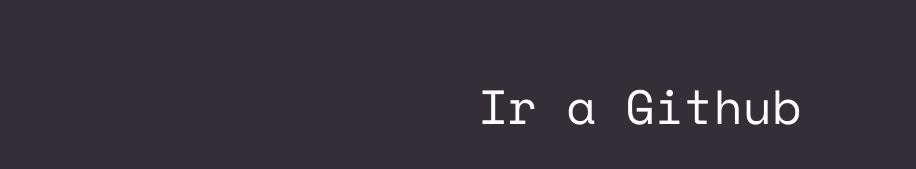
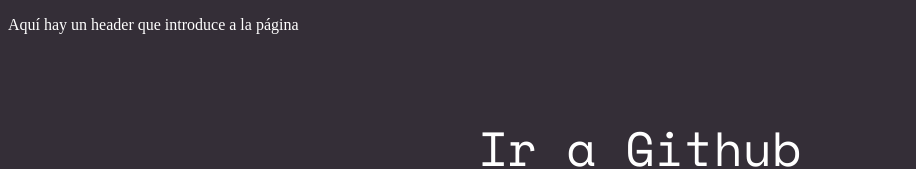
Before and after one commit to camiaravena/m2-s4-desafio-branching, a plain HTML site: page index.html in a window 1280 px wide. Shown: the top 169 px of the page, without its empty margins (0-916 px from the left). Drawn offline with nearby package versions, Linux system fonts and the light colour scheme.

Commit message:
se agrega el header

```diff
--- a/assets/css/style.css
+++ b/assets/css/style.css
@@ -1,3 +1,7 @@
+header {
+  color: white;
+}
+
 body {
   background: #342E37;
   }
--- a/index.html
+++ b/index.html
@@ -9,6 +9,9 @@
   <link href="https://fonts.googleapis.com/css?family=Open+Sans|Space+Mono" rel="stylesheet">
 </head>
 <body>
+  <header>
+    <p>Aquí hay un header que introduce a la página</p>
+  </header>
   <div class="container">
     <h1>Ir a Github</h1>
     <a href="https://github.com/">
```
